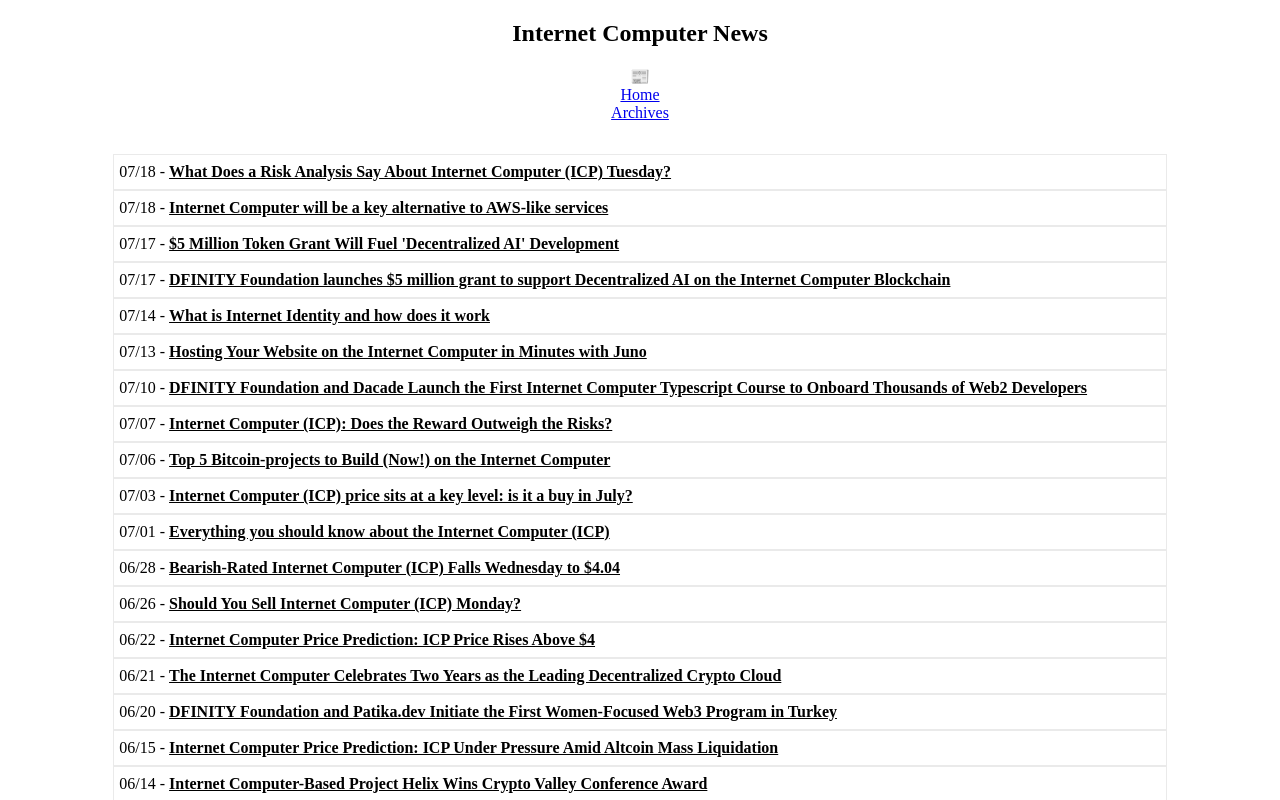
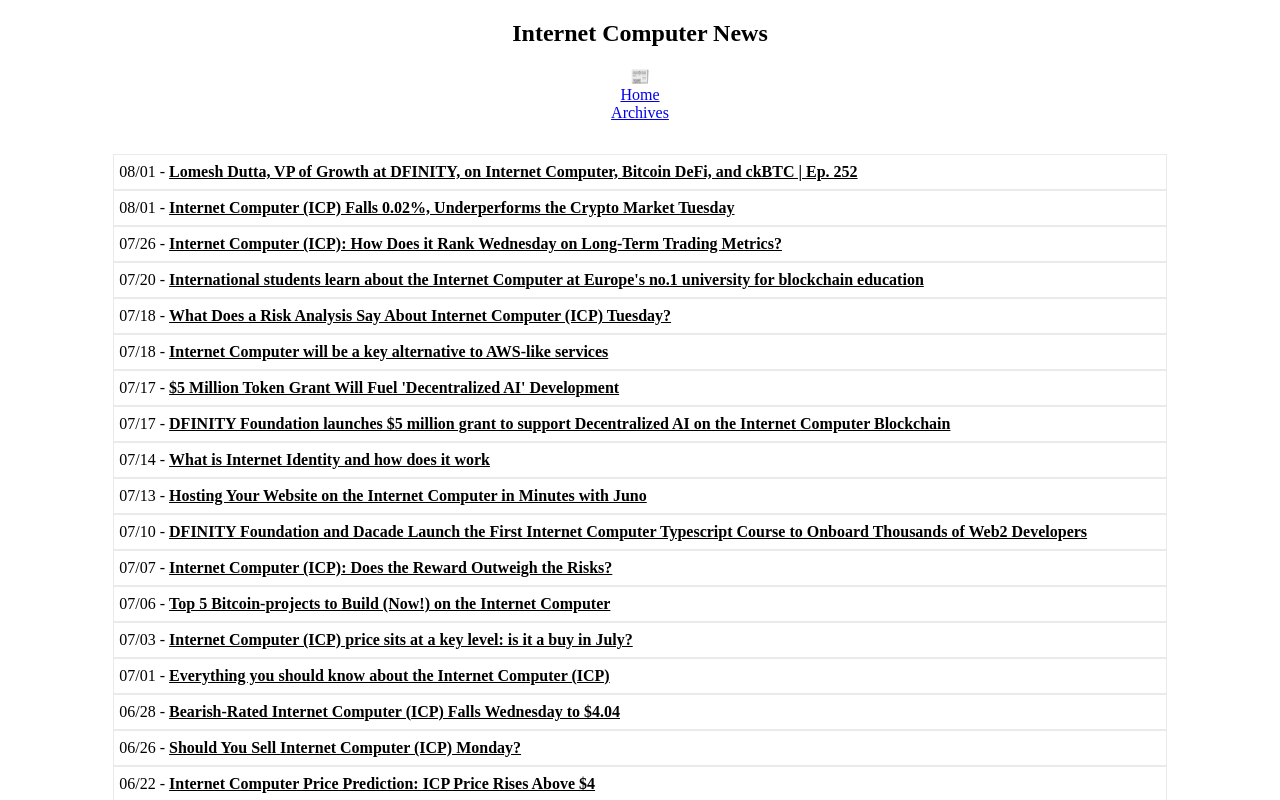
Before and after one commit to rjlucasm/ictoday, a Next.js app: page /news/2023 in a window 1280 px wide. Shown: the top 800 px of the page. Built offline with nearby package versions, Linux system fonts and the light colour scheme.

Commit message:
News August

```diff
--- a/pages/news/2023.js
+++ b/pages/news/2023.js
@@ -19,6 +19,18 @@ export default function News23() {
             <Link href="/archive">Archives</Link>
 
             <div className="pagesgrid">
+            <div className="pagescard">08/01 -&nbsp;
+                <a href="https://cryptonews.com/exclusives/lomesh-dutta-vp-of-growth-at-dfinity-internet-computer-bitcoin-defi-ckbtc-ep-252.htm" target="_blank" rel="noopener noreferrer">Lomesh Dutta, VP of Growth at DFINITY, on Internet Computer, Bitcoin DeFi, and ckBTC | Ep. 252</a>
+            </div>
+            <div className="pagescard">08/01 -&nbsp;
+                <a href="https://www.investorsobserver.com/news/crypto-update/internet-computer-icp-falls-0-02-underperforms-the-crypto-market-tuesday-3" target="_blank" rel="noopener noreferrer">Internet Computer (ICP) Falls 0.02%, Underperforms the Crypto Market Tuesday</a>
+            </div>
+            <div className="pagescard">07/26 -&nbsp;
+                <a href="https://www.investorsobserver.com/news/crypto-update/internet-computer-icp-how-does-it-rank-wednesday-on-long-term-trading-metrics" target="_blank" rel="noopener noreferrer">Internet Computer (ICP): How Does it Rank Wednesday on Long-Term Trading Metrics?</a>
+            </div>
+            <div className="pagescard">07/20 -&nbsp;
+                <a href="https://medium.com/dfinity/international-students-learn-about-the-internet-computer-at-europes-no-1-university-for-blockchain-145c913bd6c" target="_blank" rel="noopener noreferrer">International students learn about the Internet Computer at Europe&apos;s no.1 university for blockchain education</a>
+            </div>
             <div className="pagescard">07/18 -&nbsp;
                 <a href="https://www.investorsobserver.com/news/crypto-update/what-does-a-risk-analysis-say-about-internet-computer-icp-tuesday-4" target="_blank" rel="noopener noreferrer">What Does a Risk Analysis Say About Internet Computer (ICP) Tuesday?</a>
             </div>
```
